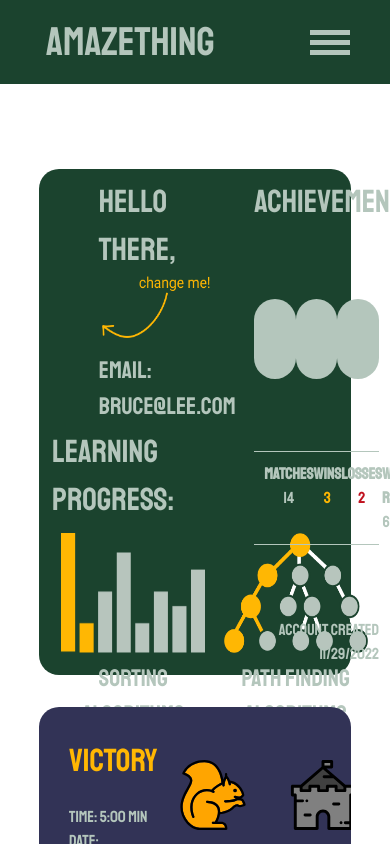
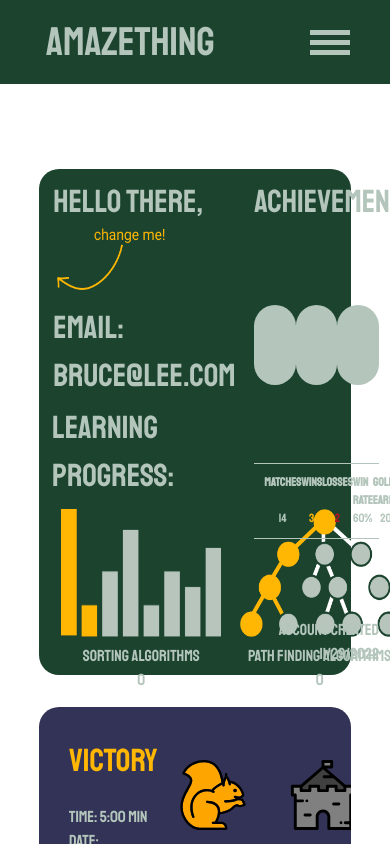
Before and after one commit to vadim-nest/aMAZEthing, a React (Vite) app in the folder Client/: page /profile in a window 390 px wide. Built offline with nearby package versions, Linux system fonts and the light colour scheme.

Commit message:
style: update profile component with the responsivness

```diff
--- a/Client/src/App.css
+++ b/Client/src/App.css
@@ -23,7 +23,7 @@ body {
     background-color: var(--main-green);
 }
 
-h1, h2, h3, button {
+h1, h2, h3, h4, button {
     font-family: 'Staatliches', cursive;
     font-weight: 100;
     color: var( --white-green);
--- a/Client/src/components/profile.tsx
+++ b/Client/src/components/profile.tsx
@@ -84,10 +84,10 @@ function Profile() {
             <h1>Learning progress:</h1>
             <div className='progress'>
               <div className='sort-progress'>
-                <div><img className='sort-progress-img' src={sort}/></div><h2 className='algo-name'>Sorting Algorithms</h2><h2>{user.sortingPath}</h2>
+                <div><img className='sort-progress-img' src={sort}/></div><h3 className='algo-name'>Sorting Algorithms</h3><h3>{user.sortingPath}</h3>
               </div>
               <div className='path-progress'>
-                <div><img className='path-progress-img' src={path}/></div><h2 className='algo-name'>Path Finding Algorithms</h2><h2>{user.pathFindPath}</h2>
+                <div><img className='path-progress-img' src={path}/></div><h3 className='algo-name'>Path Finding Algorithms</h3><h3>{user.pathFindPath}</h3>
               </div>
             </div>
           </div>
@@ -100,11 +100,11 @@ function Profile() {
             <div className='circle'></div>
           </div>
           <div className='stats-line'>
-            <h3 className='stats-text'>MATCHES<h3>14</h3></h3>
-            <h3 className='stats-text'>WINS<h3 className='wins-yellow'>3</h3></h3>
-            <h3 className='stats-text'>LOSSES<h3 className='losses-red'>2</h3></h3>
-            <h3 className='stats-text'>WIN RATE<h3>60%</h3></h3>
-            <h3 className='stats-text'>GOLD EARNED<h3>200</h3></h3>
+            <h4 className='stats-text'>MATCHES<h4>14</h4></h4>
+            <h4 className='stats-text'>WINS<h4 className='wins-yellow'>3</h4></h4>
+            <h4 className='stats-text'>LOSSES<h4 className='losses-red'>2</h4></h4>
+            <h4 className='stats-text'>WIN RATE<h4>60%</h4></h4>
+            <h4 className='stats-text'>GOLD EARNED<h4>200</h4></h4>
           </div>
           <h3 className='created'>Account created {new Date().toLocaleDateString()}</h3> {/* get the date when the account was created */}
         </div>
--- a/Client/src/css/profile.css
+++ b/Client/src/css/profile.css
@@ -1,6 +1,6 @@
 .icon {
     width: 6rem;
-    height: 5rem;
+    height: 5.5rem;
     margin: 5% 0;
 }
 
@@ -10,16 +10,16 @@
     overflow: auto;
 }
 
-.profile-page h1 {
+.profile-page h1, h2 {
     font-size: 2rem;
-}
-
-.profile-page h2 {
-    font-size: 1.5rem;
 }
 
 .profile-page h3 {
     font-size: 1rem;
+}
+
+.profile-page h4 {
+    font-size: 0.75rem;
 }
 
 .user-dashboard {
@@ -66,8 +66,8 @@
 }
 
 .sort-progress-img, .path-progress-img {
-    height: 7.5rem;
-    width: 9rem;
+    height: 8rem;
+    width: 10rem;
 }
 
 .algo-name {
@@ -110,6 +110,7 @@
     display: flex;
     flex-direction: column;
     align-items: center;
+    justify-content: space-between;
 }
 
 .achievements {
```
